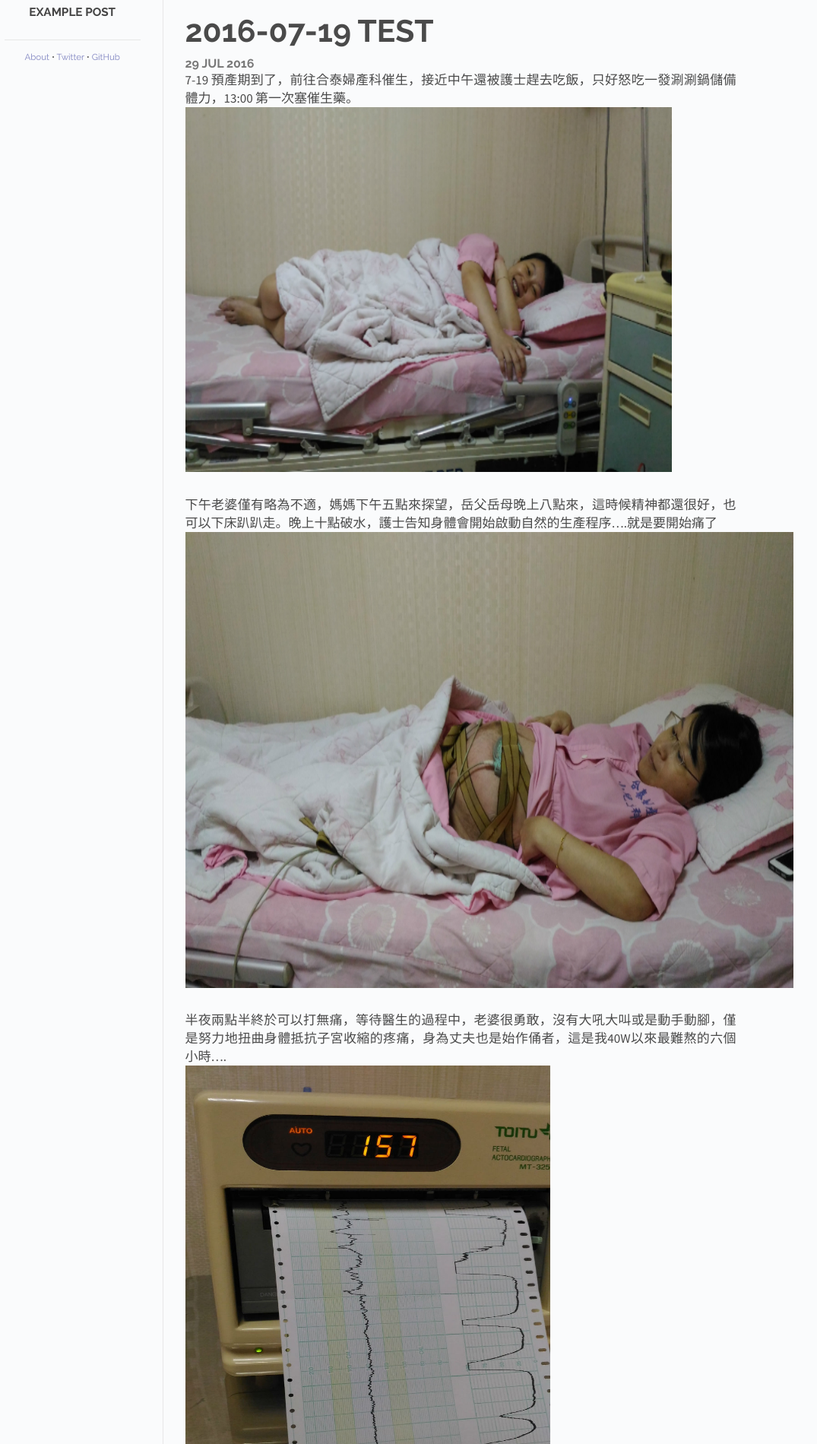
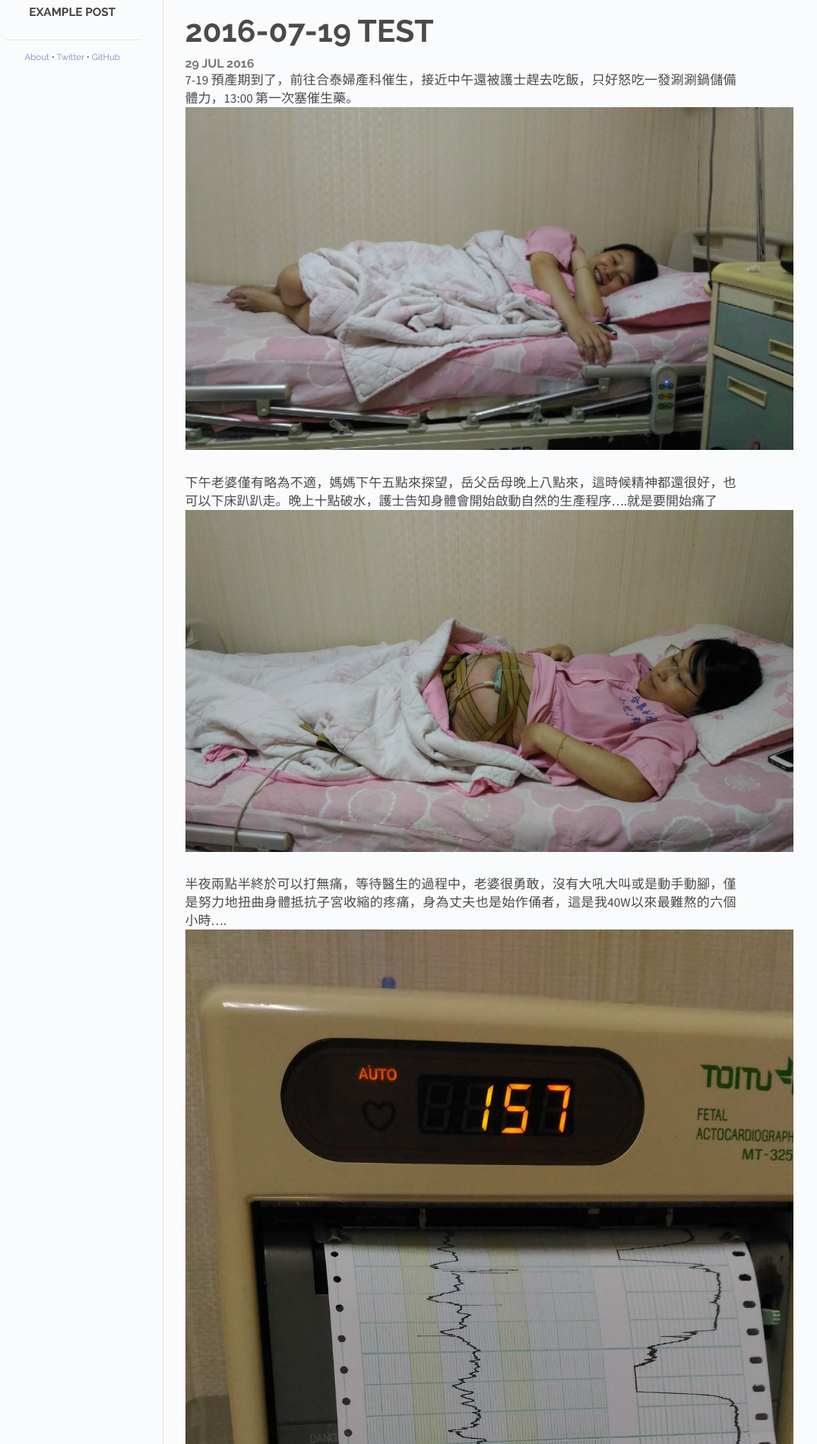
Before and after one commit to ddtwu/ddtwu.github.io, a Jekyll site: the page built from _posts/2016-07-29-noteOfLife-family.md, in a window 1280 px wide. Shown: the part 324-2224 px from the top of the page at 76% size, without its empty margins (144-1219 px from the left). Built offline with Jekyll 4.4.1, drawn with Linux system fonts in a browser that asks for light colours; some of the changed text lies outside the part shown.

Commit message:
no message

```diff
--- a/_posts/2016-07-29-noteOfLife-family.md
+++ b/_posts/2016-07-29-noteOfLife-family.md
@@ -1,25 +1,24 @@
 ---
 layout: post
 title: 2016-07-19 test
-# cover: /test/P_20160826_075412_v2.jpg
 date:   2016-07-29 12:00:00
 categories: posts
 ---
 > 7-19 預產期到了，前往合泰婦產科催生，接近中午還被護士趕去吃飯，只好怒吃一發涮涮鍋儲備體力，13:00 第一次塞催生藥。
-<img src="/images/2016-07-29-noteOfLife-family/g1.jpg" width="640" height="480">
+<img src="/images/2016-07-29-noteOfLife-family/g1.jpg">
 
 > 下午老婆僅有略為不適，媽媽下午五點來探望，岳父岳母晚上八點來，這時候精神都還很好，也可以下床趴趴走。晚上十點破水，護士告知身體會開始啟動自然的生產程序....就是要開始痛了
-<img src="/images/2016-07-29-noteOfLife-family/g2.jpg" width="800" height="600">
+<img src="/images/2016-07-29-noteOfLife-family/g2.jpg">
 
 > 半夜兩點半終於可以打無痛，等待醫生的過程中，老婆很勇敢，沒有大吼大叫或是動手動腳，僅是努力地扭曲身體抵抗子宮收縮的疼痛，身為丈夫也是始作俑者，這是我40W以來最難熬的六個小時....
-<img src="/images/2016-07-29-noteOfLife-family/g3.jpg" width="480" height="640">
+<img src="/images/2016-07-29-noteOfLife-family/g3.jpg">
 
 > 熬到凌晨三點半醫生出現了，打完無痛分娩終於可以休息一下，其實是爸爸累了(掩面)。早上五點半老婆表示想吃，快六點吃完竟然想大便!? 原來是妹子開了turbo，急急忙忙送入產房、狂摳醫生，在一陣兵荒馬亂中，我在產房內陪著老婆見證妹子誕生的那一刻，新手爸爸表示：震驚、傻眼、迷迷糊糊、想哭~?
-<img src="/images/2016-07-29-noteOfLife-family/g4.jpg" width="50" height="50">
+<img src="/images/2016-07-29-noteOfLife-family/g4.jpg">
 
 > 不得不說剛生出來的寶寶真的不是很賞心悅目，還好經由辛苦的新手媽媽哺餵母乳，妹子健健康康的成長(充氣)中
-<img src="/images/2016-07-29-noteOfLife-family/g5.jpg" width="50" height="50">
-<img src="/images/2016-07-29-noteOfLife-family/g6.jpg" width="50" height="50">
-<img src="/images/2016-07-29-noteOfLife-family/g7.jpg" width="50" height="50">
+<img src="/images/2016-07-29-noteOfLife-family/g5.jpg">
+<img src="/images/2016-07-29-noteOfLife-family/g6.jpg">
+<img src="/images/2016-07-29-noteOfLife-family/g7.jpg">
 
 > 母嬰同室時拍下的小短片：[Link](https://youtu.be/OzVjfjYwxhQ)
```
